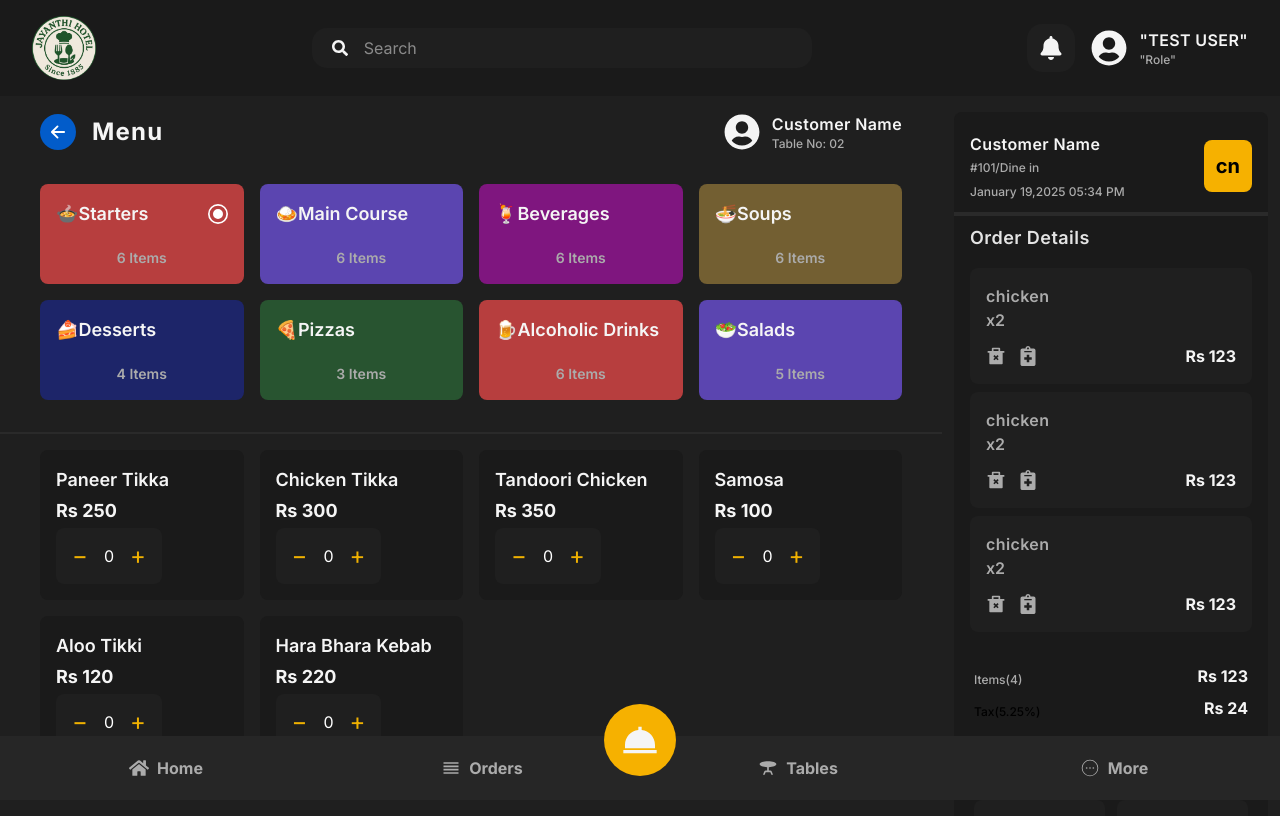
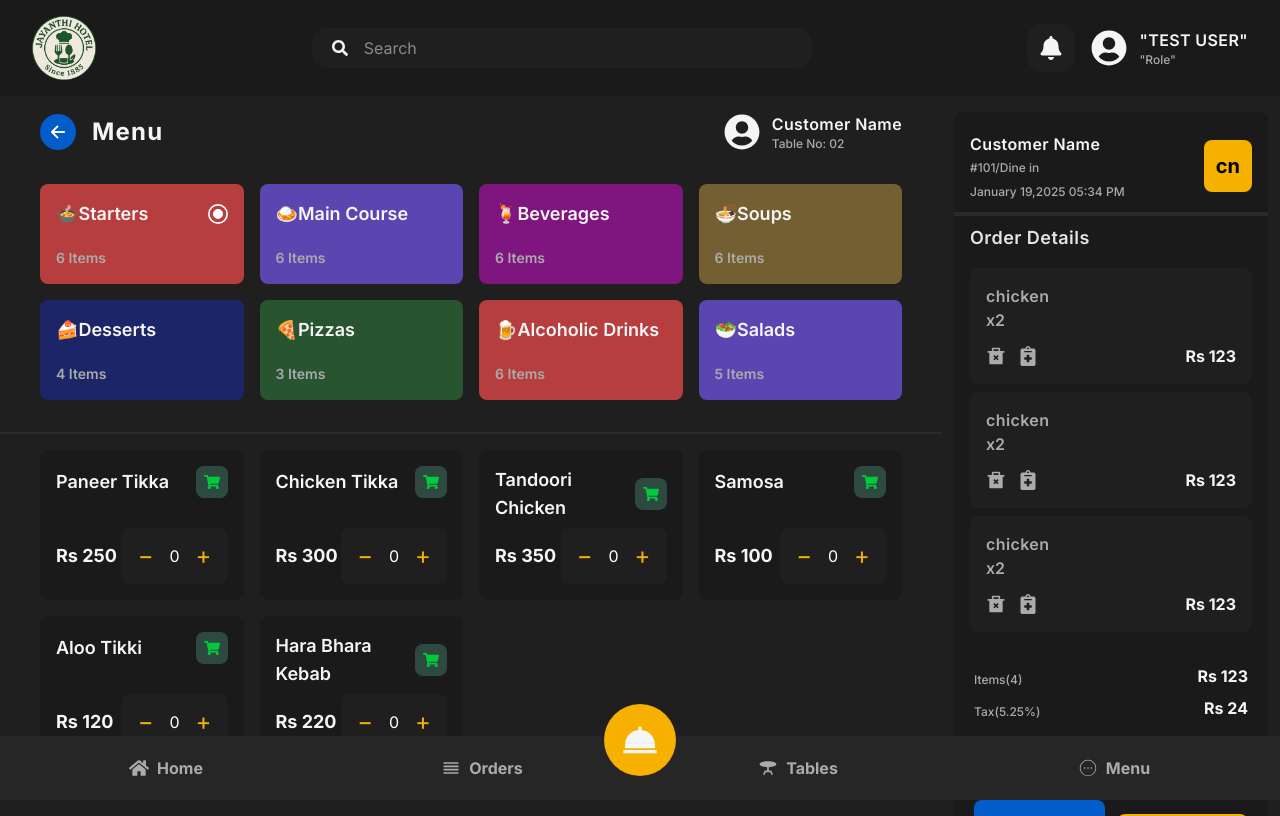
Before and after one commit to EA-Gayan/pos_system, a React (Vite) app in the folder pos_frontend/: page /menu in a window 1280 px wide. Built offline with nearby package versions, Linux system fonts and the light colour scheme.

Commit message:
added cart component

```diff
--- a/pos_frontend/src/components/menu/Bill.jsx
+++ b/pos_frontend/src/components/menu/Bill.jsx
@@ -8,7 +8,7 @@ const Bill = () => {
         <h1 className="text-[#f5f5f5] text-md font-bold">Rs 123</h1>
       </div>
       <div className="flex items-center justify-between px-5 mt-2">
-        <p className="text-xs test-[#ababab] font-medium mt-2">Tax(5.25%)</p>
+        <p className="text-xs text-[#ababab] font-medium mt-2">Tax(5.25%)</p>
         <h1 className="text-[#f5f5f5] text-md font-bold">Rs 24</h1>
       </div>
       <div className="flex items-center gap-3 px-5 mt-4">
@@ -20,10 +20,10 @@ const Bill = () => {
         </button>
       </div>
       <div className="flex items-center gap-3 px-5 mt-4">
-        <button className="bg-[#1f1f1f] px-4 py-3 w-full rounded-lg text-[#ababab]">
+        <button className="bg-[#025cca] px-4 py-3 w-full rounded-lg text-[#ababab] font-semibold text-lg">
           Print Receipt
         </button>
-        <button className="bg-[#1f1f1f] px-4 py-3 w-full rounded-lg text-[#ababab]">
+        <button className="bg-[#f6b100] px-4 py-3 w-full rounded-lg text-[#1f1f1f] font-semibold text-lg">
           Online
         </button>
       </div>
--- a/pos_frontend/src/components/menu/MenuContainer.jsx
+++ b/pos_frontend/src/components/menu/MenuContainer.jsx
@@ -1,6 +1,7 @@
 import React, { useState } from "react";
 import { menus } from "../../constants";
 import { GrRadialSelected } from "react-icons/gr";
+import { FaShoppingCart } from "react-icons/fa";
 const MenuContainer = () => {
   const [selected, setSelected] = useState(menus[0]);
   const [itemCount, setItemCount] = useState(0);
@@ -22,7 +23,7 @@ const MenuContainer = () => {
           return (
             <div
               key={menu.id}
-              className="flex flex-col items-center justify-between p-4 rounded-lg h-[100px] cursor-pointer"
+              className="flex flex-col items-start justify-between p-4 rounded-lg h-[100px] cursor-pointer"
               style={{ backgroundColor: menu.bgColor }}
               onClick={() => {
                 setSelected(menu), setItemId(0), setItemCount(0);
@@ -58,11 +59,16 @@ const MenuContainer = () => {
                 <h1 className="text-[#f5f5f5] text-lg font-semibold">
                   {menu.name}
                 </h1>
+                <button className="bg-[#2e4a40] p-2 rounded-lg text-[#02ca3a]">
+                  <FaShoppingCart />
+                </button>
               </div>
+              <div className="flex items-center justify-between w-full">
                 <p className="text-[#f5f5f5] text-lg font-bold">
                   Rs {menu.price}
                 </p>
-              <div className="flex items-center justify-between bg-[#1f1f1f]  py-3 px-4 rounded-lg gap-4">
+
+                <div className="flex items-center justify-between bg-[#1f1f1f] py-3 px-4 rounded-lg gap-4">
                   <button
                     onClick={decrement(menu.id)}
                     className="text-yellow-500 text-2xl"
@@ -81,6 +87,7 @@ const MenuContainer = () => {
                   </button>
                 </div>
               </div>
+            </div>
           );
         })}
       </div>
--- a/pos_frontend/src/components/shared/BottomNav.jsx
+++ b/pos_frontend/src/components/shared/BottomNav.jsx
@@ -44,8 +44,11 @@ const BottomNav = () => {
       >
         <MdTableBar className="inline mr-2" size={20} /> <p>Tables</p>
       </button>
-      <button className="flex items-center justify-center font-bold text-[#ababab] w-[300px]">
-        <CiCircleMore className="inline mr-2" size={20} /> <p>More</p>
+      <button
+        onClick={() => navigate("/menu")}
+        className="flex items-center justify-center font-bold text-[#ababab] w-[300px]"
+      >
+        <CiCircleMore className="inline mr-2" size={20} /> <p>Menu</p>
       </button>
 
       <button
@@ -56,7 +59,7 @@ const BottomNav = () => {
         <BiSolidDish size={40} />
       </button>
       {/* Modal */}
-      <Modal isOpen={isModalOpen} onClose={closeModal} title="Craete Order">
+      <Modal isOpen={isModalOpen} onClose={closeModal} title="Create Order">
         <div>
           <label className="block text-[#ababab] mb-2 text-sm font-medium">
             Customer Name
--- a/pos_frontend/src/components/tables/TableCard.jsx
+++ b/pos_frontend/src/components/tables/TableCard.jsx
@@ -31,7 +31,7 @@ const TableCard = ({ id, name, status, initials, seats }) => {
           {status}
         </p>
       </div>
-      <div className="flex items-center justify-center mt-5 mb-8">
+      <div className="flex items-center justify-center mt-5 mb-5">
         <h1
           className={`text-white rounded-full p-5 text-xl`}
           style={{ backgroundColor: initials ? getBgColor() : "#1f1f1f" }}
--- a/pos_frontend/src/pages/Tables.jsx
+++ b/pos_frontend/src/pages/Tables.jsx
@@ -35,7 +35,7 @@ const Tables = () => {
           </button>
         </div>
       </div>
-      <div className="flex flex-wrap gap-5 p-10">
+      <div className="flex flex-wrap gap-5 px-10 py-5">
         {tables.map((table) => (
           <TableCard
             key={table.id}
```
Lines whose indentation alone changed are shown as unchanged.
